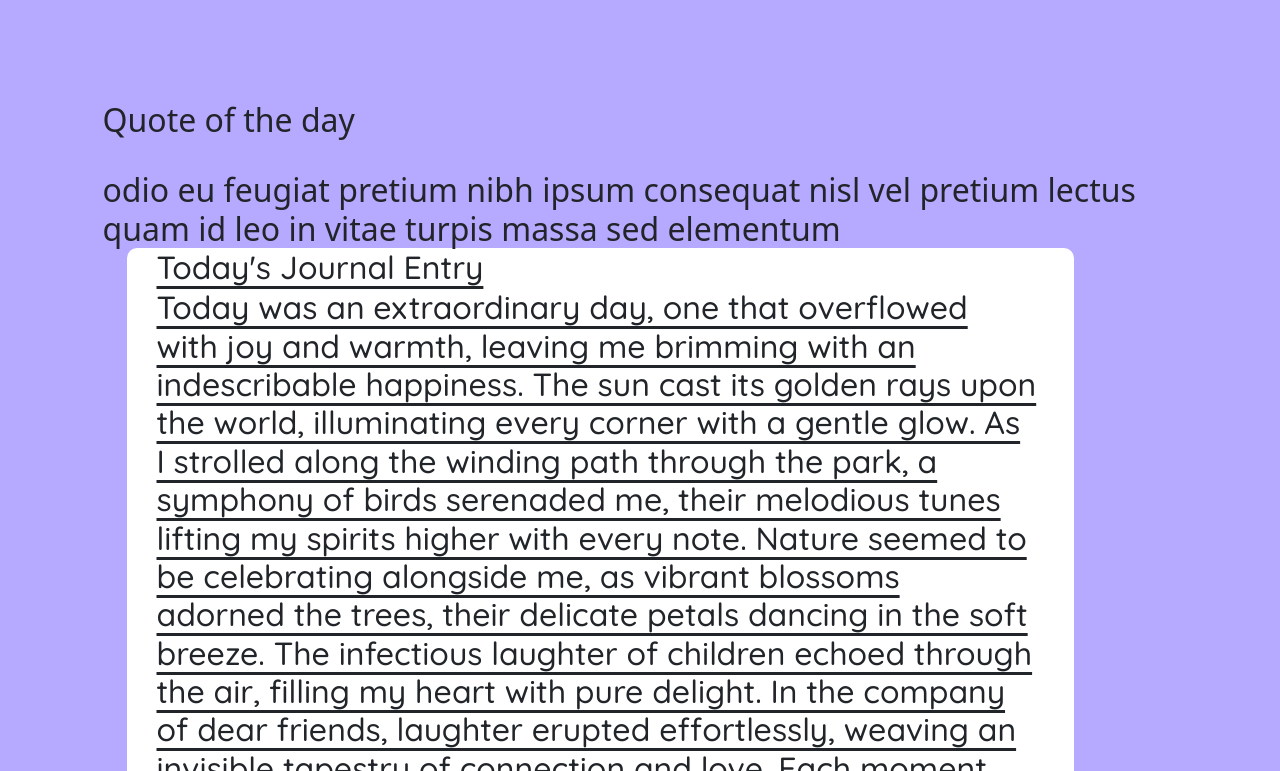
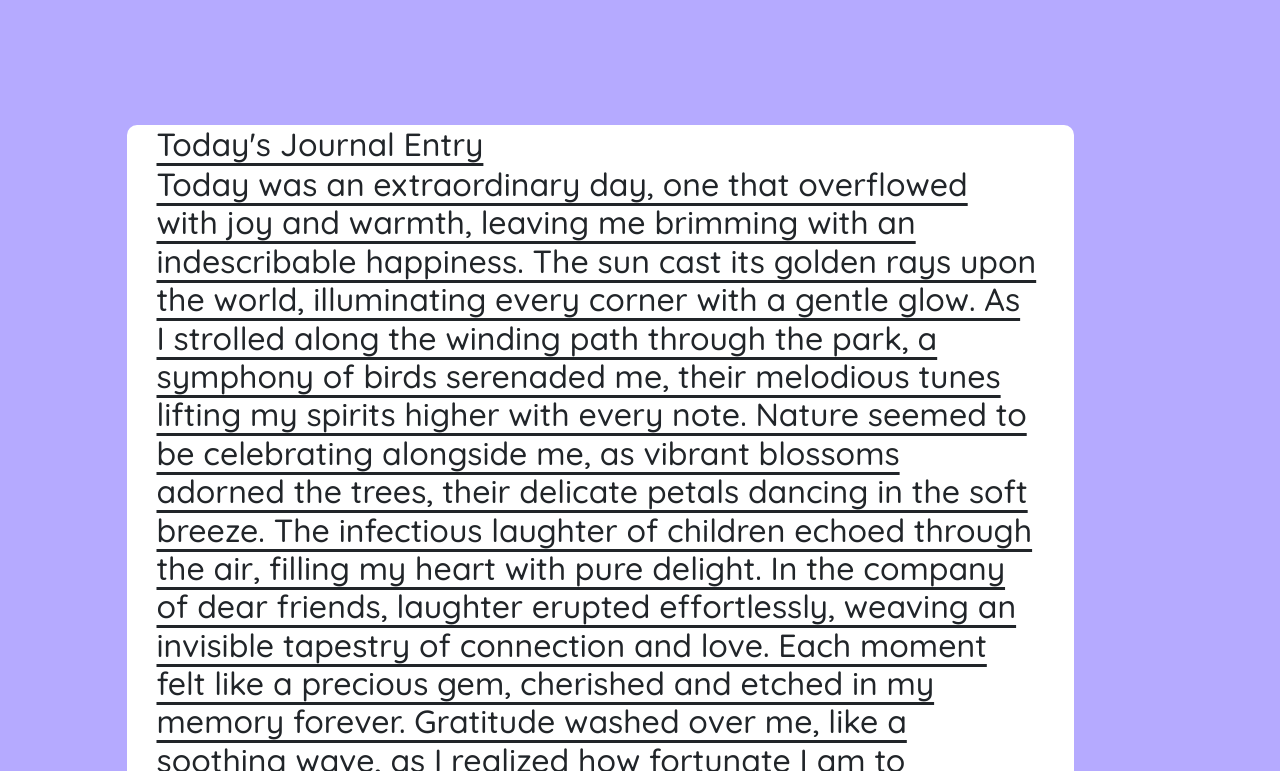
Before and after one commit to Jcontreras3/serenityfrontend, a React (Create React App) app: page /Home in a window 1280 px wide. Shown: the part 1429-2200 px from the top of the page. Built offline with nearby package versions, Linux system fonts and the light colour scheme; no server answers.

Commit message:
remove quote of day

```diff
--- a/src/Components/HomePage/HomeComponent.tsx
+++ b/src/Components/HomePage/HomeComponent.tsx
@@ -28,7 +28,7 @@ interface CustomTileContentProps {
 }
 
 
-export default function HomeComponent({}: Props) {
+export default function HomeComponent({ }: Props) {
   const { updatedUserId } = useContext(DataContext);
 
   const [show, setShow] = useState(false);
@@ -44,7 +44,7 @@ export default function HomeComponent({}: Props) {
   const AddJournal = async () => {
 
     let sessionStorageVar;
-    if(sessionStorage.getItem("UserId") !== null){
+    if (sessionStorage.getItem("UserId") !== null) {
       sessionStorageVar = parseInt(sessionStorage.getItem("UserId")!)
     }
 
@@ -153,11 +153,10 @@ export default function HomeComponent({}: Props) {
         <Row>
           <Col className="calendar">
             <div className="quoteDiv">
-              <h2>Quote of the day</h2>
+
               <br />
               <h2 className="quote">
-                odio eu feugiat pretium nibh ipsum consequat nisl vel pretium
-                lectus quam id leo in vitae turpis massa sed elementum
+
                 <JournalPageComponent />
               </h2>
               <div className="journalEntryDiv">
```
